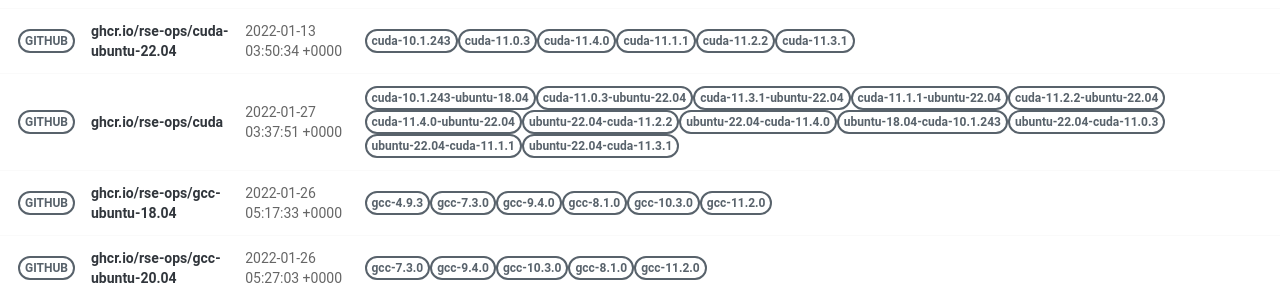
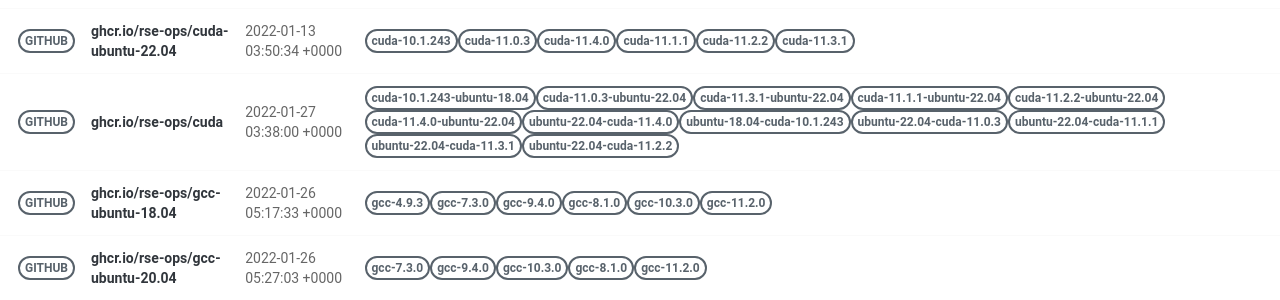
Before and after one commit to rse-ops/docker-images, a Jekyll site: the page built from pages/index.md, in a window 1280 px wide. Shown: the part 421-721 px from the top of the page. Built offline with Jekyll 4.4.1, drawn with Linux system fonts in a browser that asks for light colours; nearby versions of some CDN libraries.

Commit message:
Automated push to update library 2022-01-27

```diff
--- a/_library/ghcr.io-rse-ops-cuda.md
+++ b/_library/ghcr.io-rse-ops-cuda.md
@@ -1,7 +1,7 @@
 ---
 layout: container
 name: ghcr.io/rse-ops/cuda
-updated_at: 2022-01-27 03:37:51.348701
+updated_at: 2022-01-27 03:38:00.500733
 
 
 container_url: https://github.com/orgs/rse-ops/packages/container/package/cuda
```
Also changed, not shown: other parts of _library/ghcr.io-rse-ops-cuda.md (+3 -3 lines).
